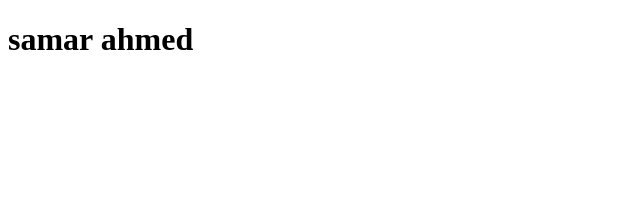
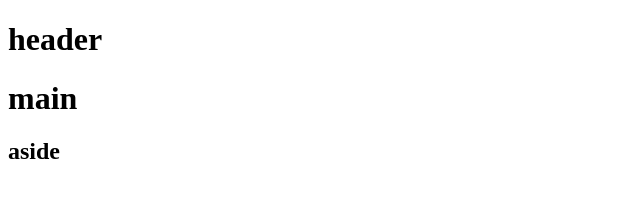
Before and after one commit to soo-a/portfolio, a plain HTML site: page index.html in a window 1280 px wide. Shown: the whole page, without its empty margins (0-640 px from the left). Drawn offline with Linux system fonts and the light colour scheme.

Commit message:
basic layout

```diff
--- a/index.html
+++ b/index.html
@@ -6,6 +6,17 @@
     <title>portfolio</title>
 </head>
 <body>
-    <h1>samar ahmed </h1>
+    <div class="container">
+
+    <header>
+        <h1>header</h1>
+    </header>
+    <main>
+        <h1> main</h1>
+    </main>
+        <aside>
+            <h1>aside</h1>
+        </aside>
+    </div>
 </body>
 </html>
```
